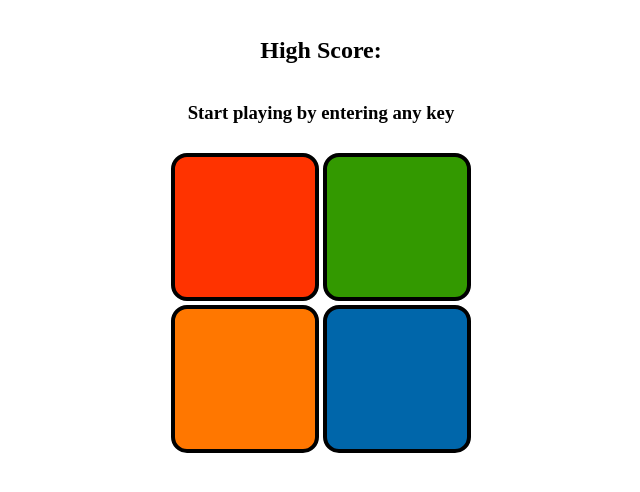
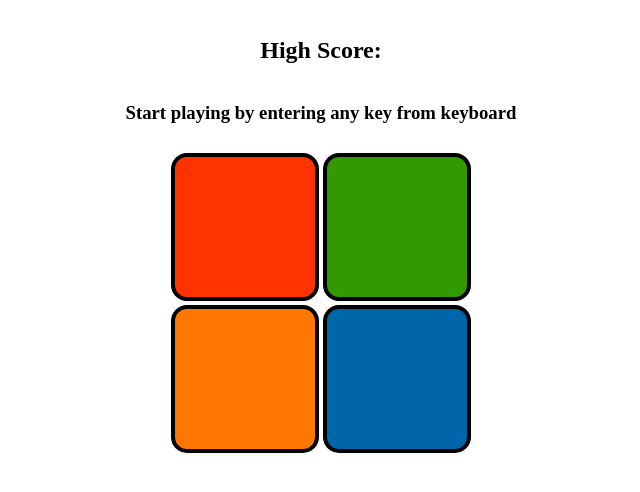
Before and after one commit to faysaltaysir/Simon-s-Game, a plain HTML site: page index.html in a window 1280 px wide. Shown: the part 58-550 px from the top of the page, without its empty margins (319-959 px from the left). Drawn offline with Linux system fonts and the light colour scheme.

Commit message:
Update index.html

```diff
--- a/index.html
+++ b/index.html
@@ -9,7 +9,7 @@
 <body>
     <h2>Simon Game</h2>
     <h2 class="highScore">High Score:</h2>
-    <h3>Start playing by entering any key</h3>
+    <h3>Start playing by entering any key from keyboard</h3>
     <div class="container">
         <div class="smallBox red" type="button"></div>
         <div class="smallBox green" type="button"></div>
```
